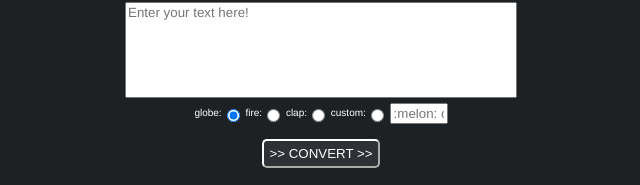
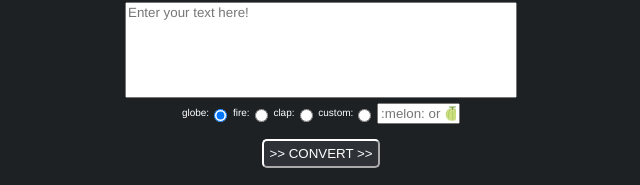
Before and after one commit to lazberg/discord-meme-text, a plain HTML site: page index.html in a window 1280 px wide. Shown: the part 109-294 px from the top of the page, without its empty margins (319-959 px from the left). Drawn offline with Linux system fonts and the light colour scheme.

Commit message:
aesthetic fix

```diff
--- a/index.html
+++ b/index.html
@@ -60,7 +60,7 @@
 			</label>
 			<label style="font-size:10px;">
 			custom:<input style="vertical-align:middle;" type="radio" name="space" id="customSpace">
-			<input type="text" id="customSpaceText" placeholder=":melon: or 🍈" style="vertical-align:middle;width:50px;">
+			<input type="text" id="customSpaceText" placeholder=":melon: or 🍈" style="vertical-align:middle;width:75px;">
 			</label>
 		</br>
 
```
